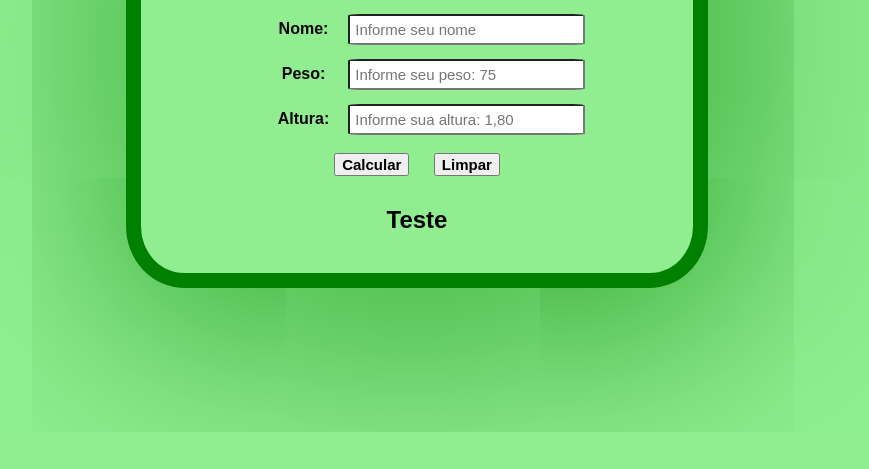
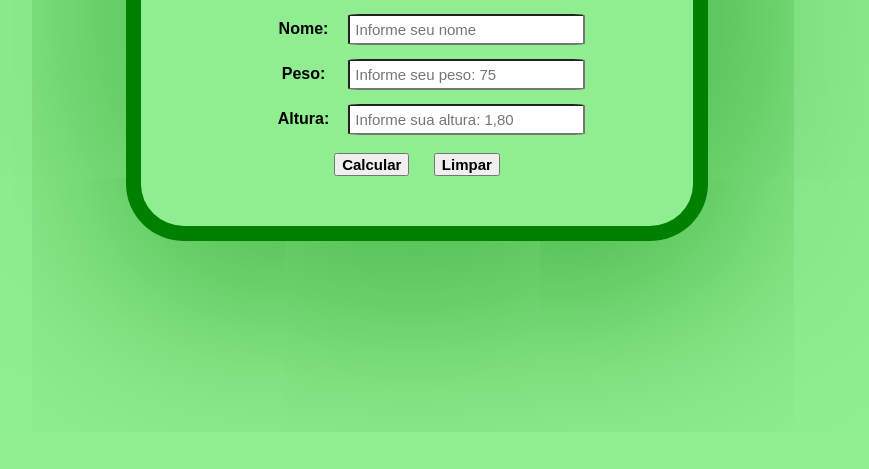
Before and after one commit to allanescher/calculadoraIMC, a plain HTML site: page index.html in a window 1280 px wide. Shown: the part 331-800 px from the top of the page, without its empty margins (223-1092 px from the left). Drawn offline with Linux system fonts and the light colour scheme.

Commit message:
correcao teste

```diff
--- a/index.html
+++ b/index.html
@@ -24,7 +24,7 @@
         </table>
         <button id="clicar" type="submit">Calcular</button>
         <button id="limp" type="reset">Limpar</button>
-        <h2 id="result">Teste</h2>
+        <h2 id="result"></h2>
     </body>
     <script src="javascript/main.js"></script>
 </html>
```
